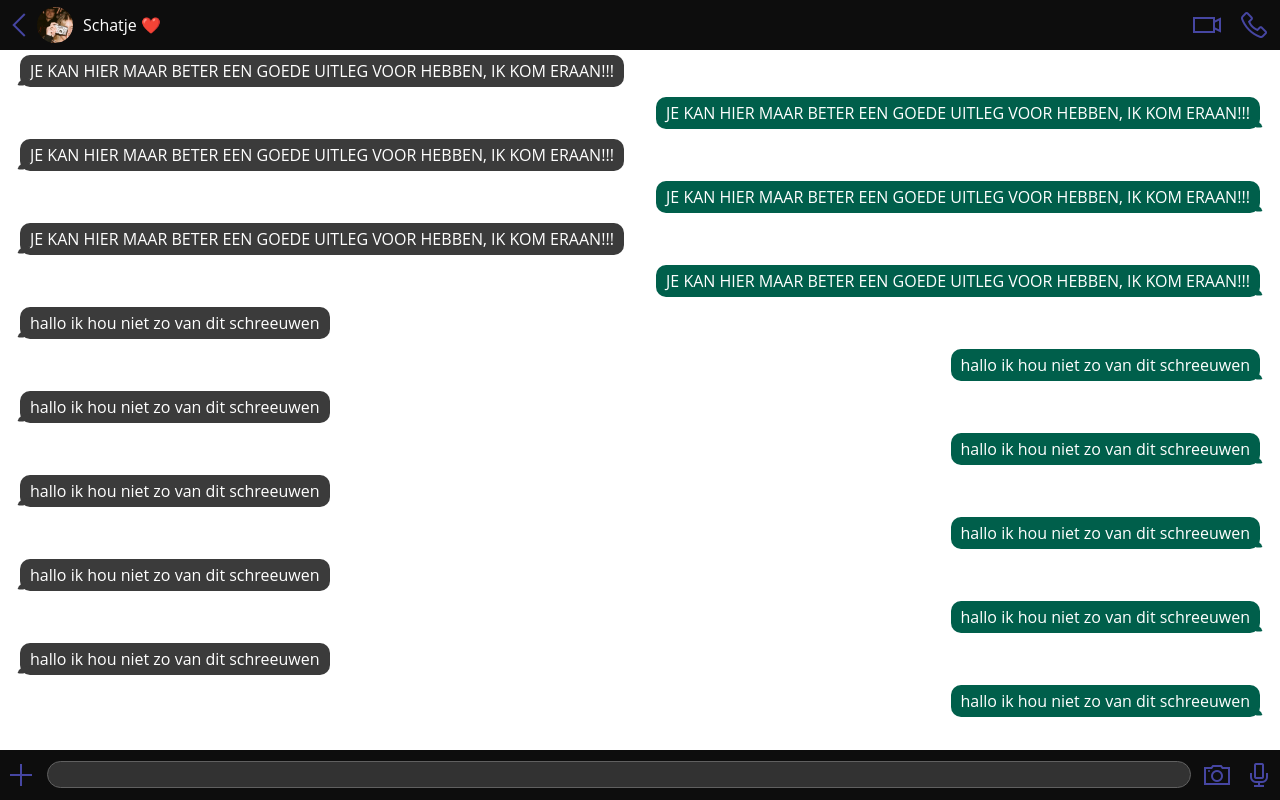
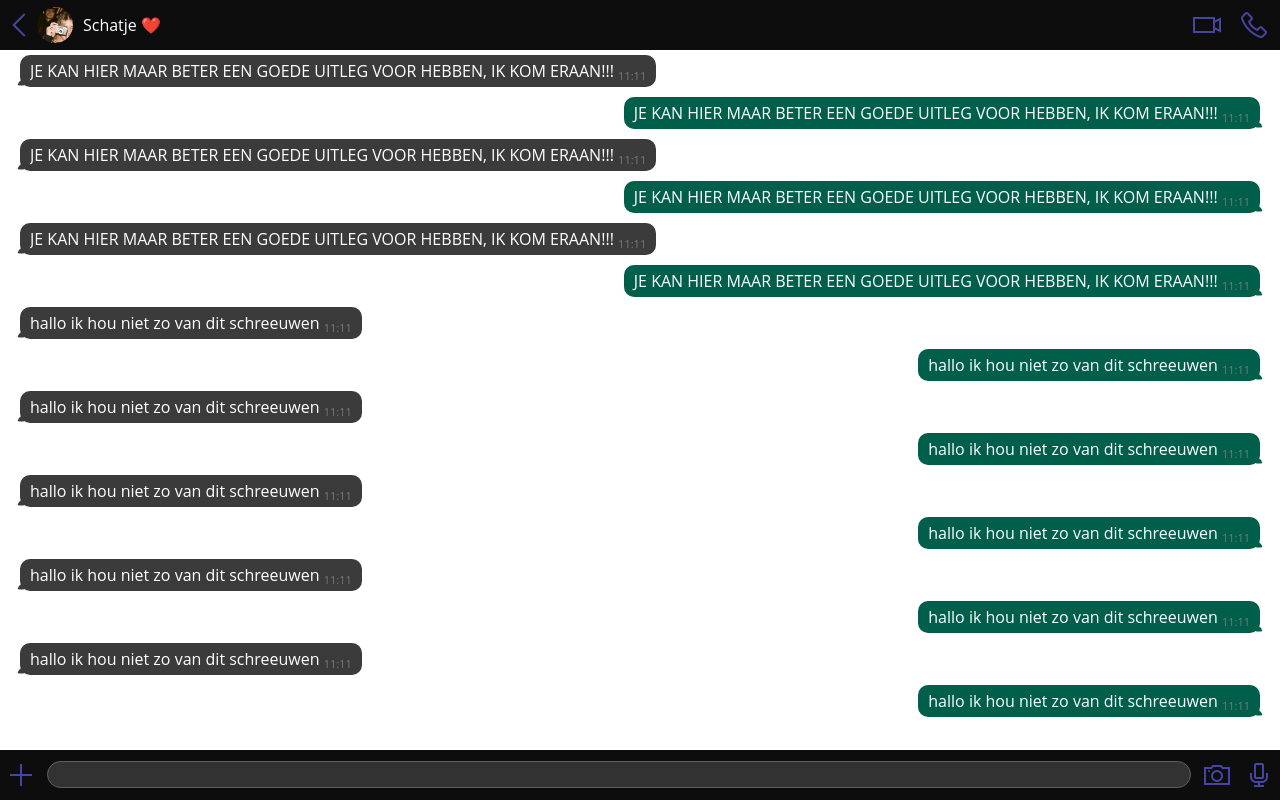
Before and after one commit to Jayr0/Jayr0.github.io, a plain HTML site: page index.html in a window 1280 px wide. Drawn offline with nearby package versions, Linux system fonts and the light colour scheme; no server answers.

Commit message:
Feat: add message time

```diff
--- a/components/partnerChatBuble.js
+++ b/components/partnerChatBuble.js
@@ -8,8 +8,10 @@ class PartnerChatBubble extends HTMLElement {
     connectedCallback() {
         this.innerHTML = `
             <div class="girl-messsageContainer">
-                <div class="girl-message message">
+                <div class="girl-message message"">
                     ${this.text}
+                    <span class="message-time-fill">${this.time}</span>
+                    <span class="message-time">${this.time}</span>
                 </div>
                 <div class="messageCorner"></div>
             </div>
--- a/components/userChatBuble.js
+++ b/components/userChatBuble.js
@@ -10,6 +10,8 @@ class UserChatBubble extends HTMLElement {
             <div class="you-messsageContainer">
                 <div class="you-message message">
                     ${this.text}
+                    <span class="message-time-fill">${this.time}</span>
+                    <span class="message-time">${this.time}</span>
                 </div>
                 <div class="you-messageCorner"></div>
             </div>
--- a/main.css
+++ b/main.css
@@ -144,8 +144,8 @@ body {
 }
 
 .girl-message {
-    /* height: 25px; */
     display: flex;
+    position: relative;
     border-radius: 10px;
     background: rgb(59, 59, 59);
     font-family: 'Open Sans', sans-serif;
@@ -154,14 +154,31 @@ body {
 }
 
 .you-message {
-    /* height: 25px; */
     display: flex;
+    position: relative;
     border-radius: 10px;
     background-color: #005F4B;
     font-family: 'Open Sans', sans-serif;
     padding: 5px 10px 5px 10px;
     max-width: 80%;
 }
+
+.message-time-fill {
+    display: inline;
+    visibility: hidden;
+    font-size: 11px;
+    font-family: 'Open Sans', sans-serif
+}
+
+.message-time {
+    position: absolute;
+    bottom: 4px;
+    right: 10px;
+    color: rgb(121, 121, 121);
+    font-size: 11px;
+    font-family: 'Open Sans', sans-serif
+}
+
 
 .messageTime p {
     color: rgb(121, 121, 121);
@@ -288,4 +305,5 @@ body {
 
 .message {
     color: white;
+    display: inline;
 }
```
